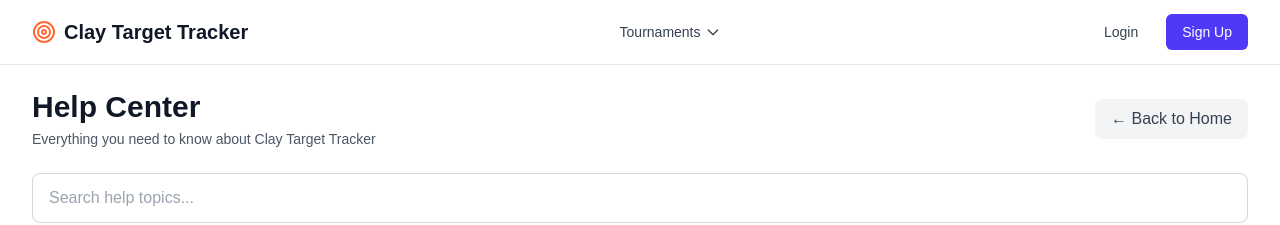
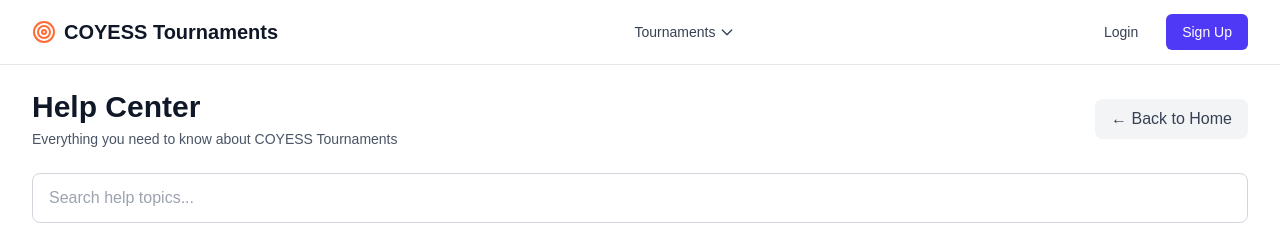
Before and after one commit to georgewallace/claytargettracker, a Next.js app: page /help in a window 1280 px wide. Shown: the top 225 px of the page. Built offline with nearby package versions, Linux system fonts and the light colour scheme; no server answers.

Commit message:
Rename application from Clay Target Tracker to COYESS Tournaments

```diff
--- a/app/help/HelpContent.tsx
+++ b/app/help/HelpContent.tsx
@@ -43,7 +43,7 @@ export default function HelpContent() {
             <div>
               <h1 className="text-3xl font-bold text-gray-900">Help Center</h1>
               <p className="mt-1 text-sm text-gray-600">
-                Everything you need to know about Clay Target Tracker
+                Everything you need to know about COYESS Tournaments
               </p>
             </div>
             <Link
--- a/app/help/page.tsx
+++ b/app/help/page.tsx
@@ -2,8 +2,8 @@ import { Metadata } from 'next'
 import HelpContent from './HelpContent'
 
 export const metadata: Metadata = {
-  title: 'Help - Clay Target Tracker',
-  description: 'Complete guide to using the Clay Target Tracker application',
+  title: 'Help - COYESS Tournaments',
+  description: 'Complete guide to using the COYESS Tournaments application',
 }
 
 export default function HelpPage() {
--- a/app/layout.tsx
+++ b/app/layout.tsx
@@ -18,7 +18,7 @@ const geistMono = Geist_Mono({
 });
 
 export const metadata: Metadata = {
-  title: "Clay Target Tracker",
+  title: "COYESS Tournaments",
   description: "Track clay target tournaments, scores, and shooters",
 };
 
--- a/app/login/page.tsx
+++ b/app/login/page.tsx
@@ -42,7 +42,7 @@ export default function LoginPage() {
     <div className="min-h-screen flex items-center justify-center bg-gradient-to-br from-blue-50 to-indigo-100 px-4">
       <div className="max-w-md w-full bg-white rounded-lg shadow-xl p-8">
         <div className="text-center mb-8">
-          <h1 className="text-3xl font-bold text-gray-900">Clay Target Tracker</h1>
+          <h1 className="text-3xl font-bold text-gray-900">COYESS Tournaments</h1>
           <p className="text-gray-600 mt-2">Sign in to your account</p>
         </div>
 
--- a/app/page.tsx
+++ b/app/page.tsx
@@ -27,7 +27,7 @@ export default async function Home() {
           {/* Header */}
           <div className="text-center mb-12">
             <h1 className="text-4xl font-bold text-gray-900 mb-4">
-              Welcome to Clay Target Tracker
+              Welcome to COYESS Tournaments
             </h1>
             <p className="text-xl text-gray-600 max-w-2xl mx-auto">
               Track tournaments, manage scores, and compete with shooters from around the region
@@ -96,7 +96,7 @@ export default async function Home() {
         {/* Header */}
         <div className="text-center mb-12">
           <h1 className="text-4xl font-bold text-gray-900 mb-4">
-            Welcome to Clay Target Tracker
+            Welcome to COYESS Tournaments
           </h1>
           <p className="text-xl text-gray-600 max-w-2xl mx-auto">
             Track tournaments, manage scores, and compete with shooters from around the region
--- a/app/signup/page.tsx
+++ b/app/signup/page.tsx
@@ -59,7 +59,7 @@ export default function SignupPage() {
     <div className="min-h-screen flex items-center justify-center bg-gradient-to-br from-blue-50 to-indigo-100 px-4">
       <div className="max-w-md w-full bg-white rounded-lg shadow-xl p-8">
         <div className="text-center mb-8">
-          <h1 className="text-3xl font-bold text-gray-900">Clay Target Tracker</h1>
+          <h1 className="text-3xl font-bold text-gray-900">COYESS Tournaments</h1>
           <p className="text-gray-600 mt-2">Create your account</p>
         </div>
 
--- a/components/Footer.tsx
+++ b/components/Footer.tsx
@@ -10,10 +10,10 @@ export default function Footer() {
                 <circle cx="12" cy="12" r="6"></circle>
                 <circle cx="12" cy="12" r="2"></circle>
               </svg>
-              Clay Target Tracker
+              COYESS Tournaments
             </h3>
             <p className="text-sm text-gray-600">
-              Track tournaments, manage scores, and compete with shooters from around the region.
+              Register for COYESS Tournaments
             </p>
           </div>
 
@@ -49,7 +49,7 @@ export default function Footer() {
 
         <div className="border-t border-gray-200 mt-8 pt-8 text-center">
           <p className="text-sm text-gray-500">
-            © {new Date().getFullYear()} Clay Target Tracker. All rights reserved.
+            © {new Date().getFullYear()} COYESS Tournaments. All rights reserved.
           </p>
         </div>
       </div>
--- a/components/Navbar.tsx
+++ b/components/Navbar.tsx
@@ -40,7 +40,7 @@ export default function Navbar({ user }: NavbarProps) {
                 <circle cx="12" cy="12" r="6"></circle>
                 <circle cx="12" cy="12" r="2"></circle>
               </svg>
-              <span className="ml-2 text-xl font-bold text-gray-900">Clay Target Tracker</span>
+              <span className="ml-2 text-xl font-bold text-gray-900">COYESS Tournaments</span>
             </Link>
           </div>
 
```
Also changed, not shown: 1 other file (tests, documents, lock files or other folders).
